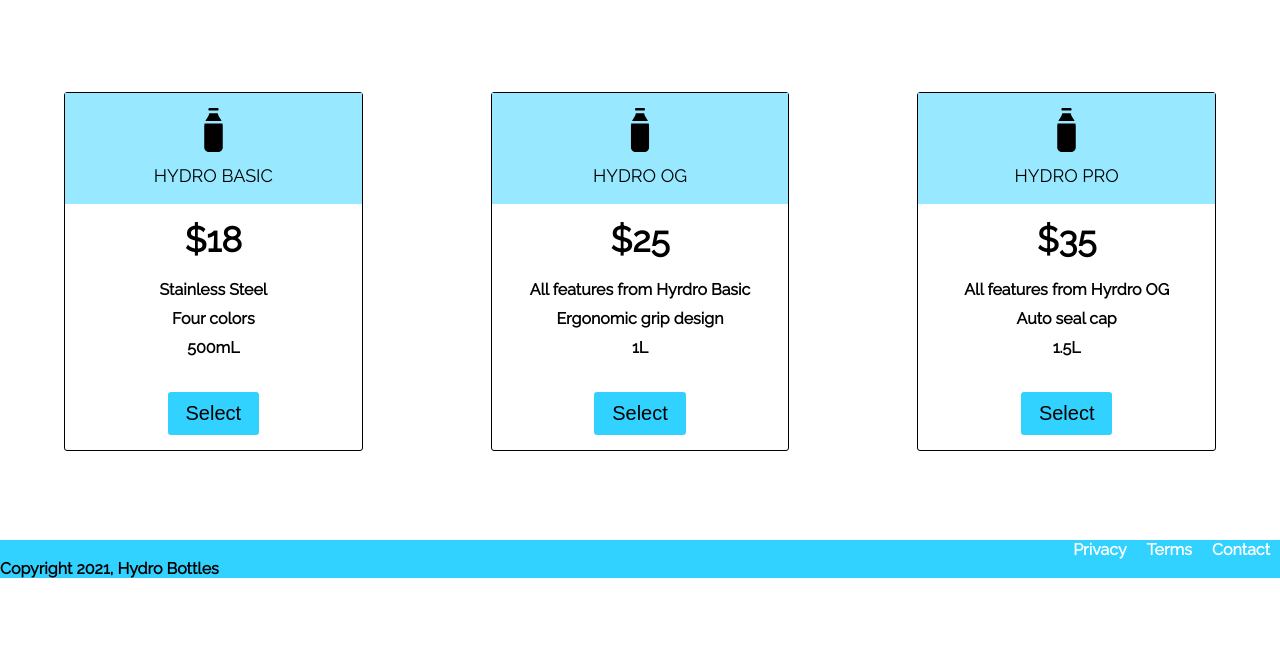
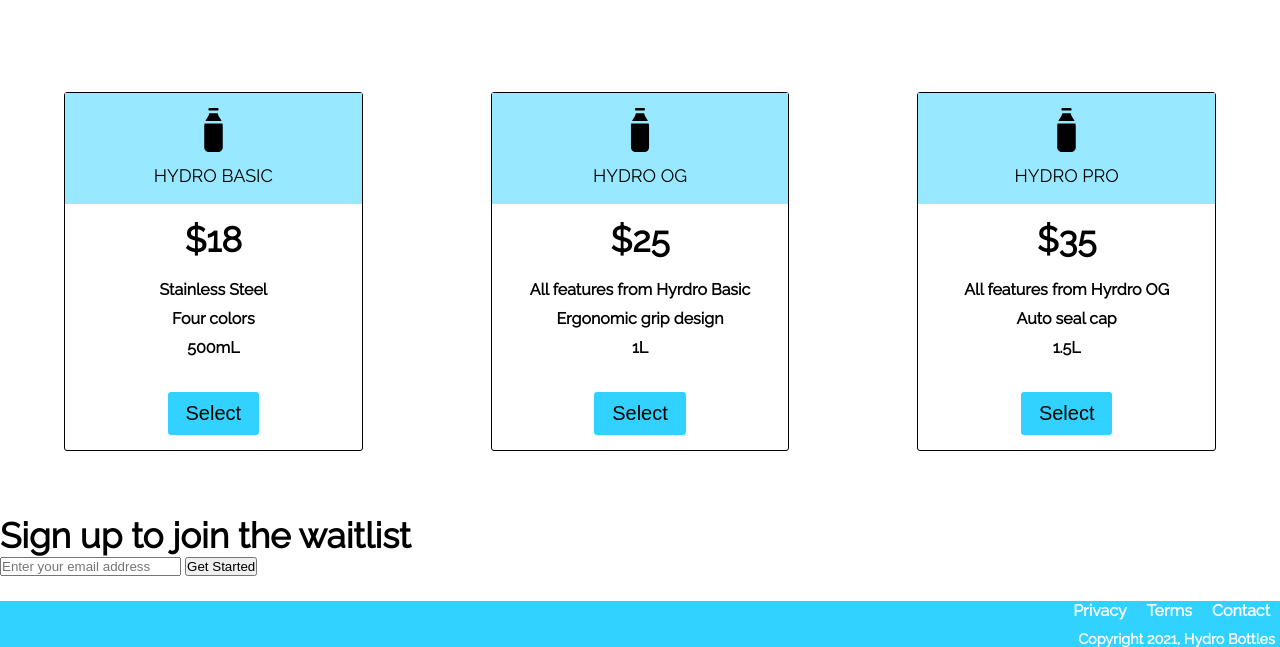
Before and after one commit to divpatel10/Web-Design-Projects, a plain HTML site: page Landing_page/landing_page.html in a window 1280 px wide. Shown: the part 1539-2186 px from the top of the page. Before the commit the page ends 2117 px from the top, so only its background shows below. Drawn offline with Linux system fonts and the light colour scheme.

Commit message:
Fixed the footer, added a signup form

```diff
--- a/Landing_page/css/landing_page.css
+++ b/Landing_page/css/landing_page.css
@@ -182,6 +182,7 @@ iframe{
 footer{
   margin-top: 25px;
   background-color: #31d2ff;
+  vertical-align: middle;
 }
 footer > ul{
   display: flex;
@@ -190,3 +191,12 @@ footer > ul{
 footer > ul > li {
   padding: 0 10px;
 }
+footer > span{
+  margin-top: 10px;
+  display: flex;
+  justify-content: flex-end;
+  font-size: 0.9em;
+  color: #fff;
+  padding-right: 5px;
+
+}
--- a/Landing_page/landing_page.html
+++ b/Landing_page/landing_page.html
@@ -25,7 +25,7 @@
                         <a class="anchor" href="#pricing">Products</a>
                     </li>
                     <li class="nav-link">
-                        <a class="anchor" href="#shipping-policy">Shipping Policy</a>
+                        <a class="anchor" href="#signup">Sign Up</a>
                     </li>
                 </ul>
             </div>
@@ -109,6 +109,20 @@
             </button>
         </div>
     </section>
+
+    <section id="hero">
+            <h2>Sign up to join the waitlist</h2>
+
+            <form id="form" action="https://www.freecodecamp.com/email-submit"></form>
+            <input type="email"
+                    name="email"
+                    id="email"
+                    placeholder="Enter your email address"
+                    required />
+
+                    <input id="submit" type="submit" value="Get Started" class="btn" />
+                </form>
+    </section>
     <footer>
         <ul>
             <li><a href="#">Privacy</a></li>
```
